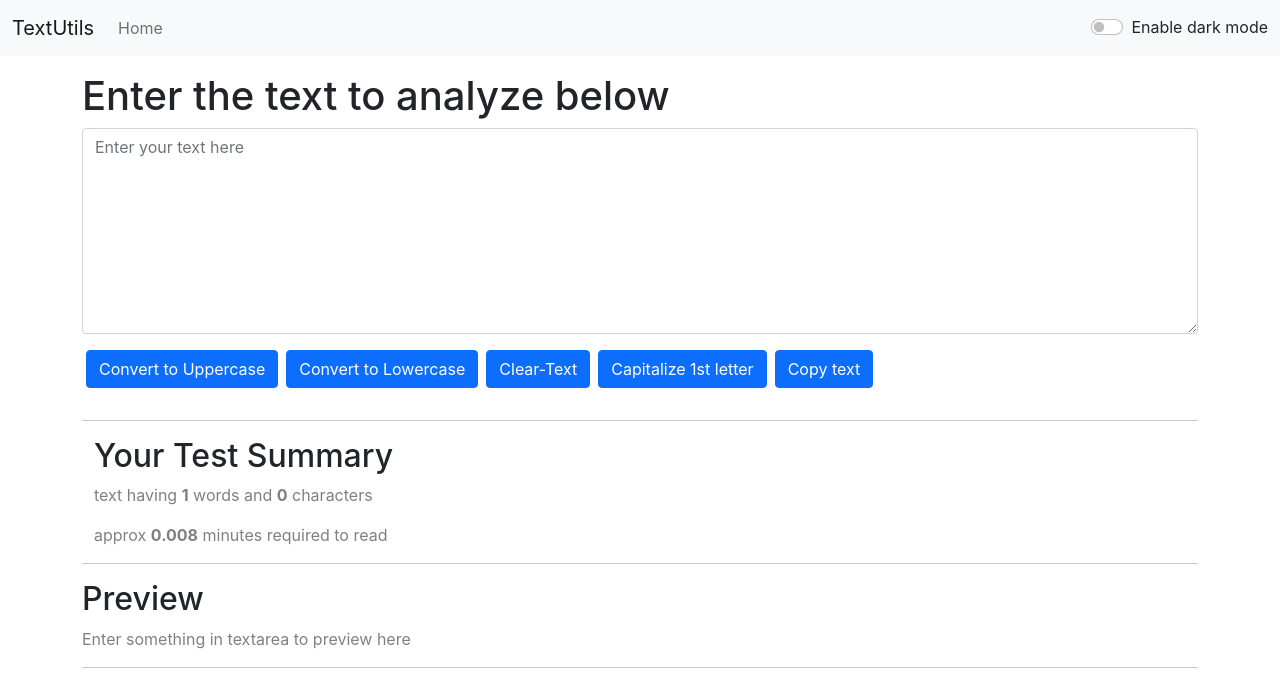
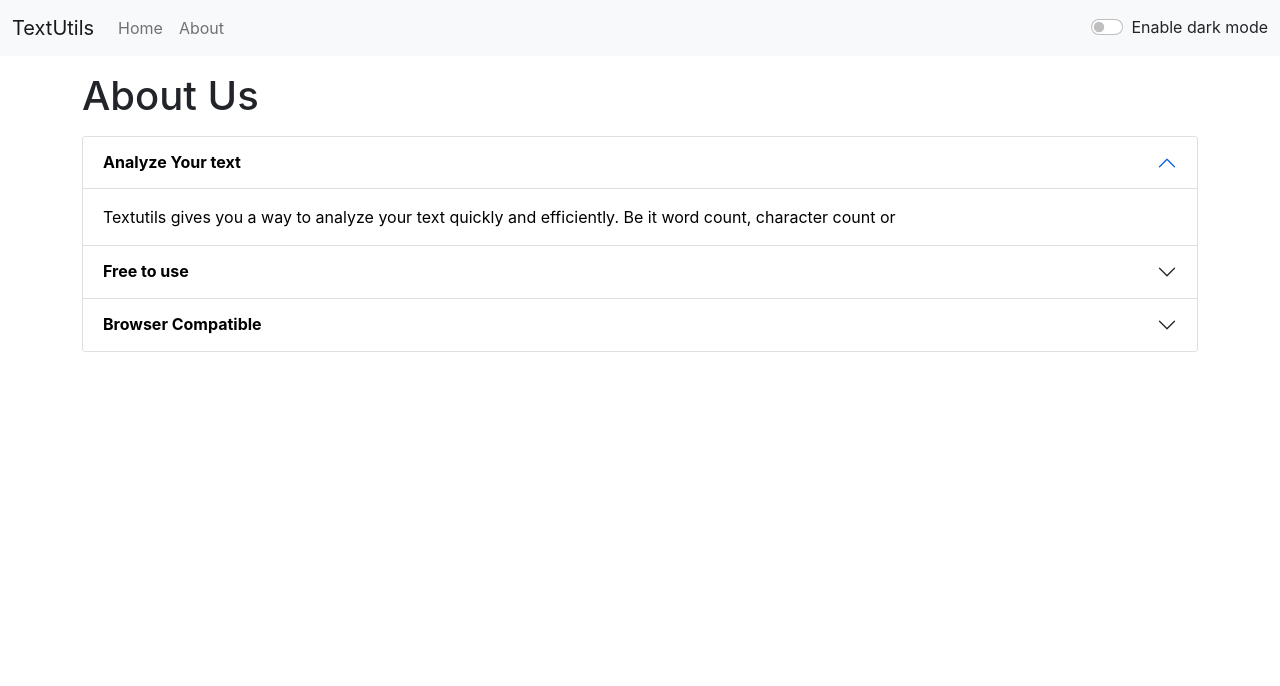
Before and after one commit to dfuseop-exe/textutils, a React (Create React App) app: page /about in a window 1280 px wide. Shown: the top 686 px of the page. Built offline with nearby package versions, Linux system fonts and the light colour scheme.

Commit message:
about tab added

```diff
--- a/src/App.js
+++ b/src/App.js
@@ -1,70 +1,68 @@
 import "./App.css";
-// import About from "./Components/About";
+import About from "./Components/About";
 import Navbar from "./Components/Navbar";
 import Textform from "./Components/Textform";
-import React, { useState } from 'react'
+import React, { useState } from "react";
 import Alert from "./Components/Alert";
-// import {
-//   BrowserRouter as Router,
-//   Switch,
-//   Route
-// } from "react-router-dom";
-
-
+import { BrowserRouter as Router, Switch, Route, Link } from "react-router-dom";
 
 function App() {
   const [mode, setmode] = useState("light");
   const [alert, setalert] = useState(null);
 
-  let showalert = (message ,type)=>{
+  let showalert = (message, type) => {
     setalert({
-      msg : message,
-      type : type
-    })
+      msg: message,
+      type: type,
+    });
 
-    setTimeout( () =>{
-      setalert(null)
-    },1500)
-  }
+    setTimeout(() => {
+      setalert(null);
+    }, 1500);
+  };
 
-  const togglemode = () =>{
-    if(mode === "light"){
+  const togglemode = () => {
+    if (mode === "light") {
       setmode("dark");
-      document.body.style.backgroundColor= "#121212";
-      document.body.style.color="white";
-      showalert("Dark mode is enabled" ,"success");
+      document.body.style.backgroundColor = "#121212";
+      document.body.style.color = "white";
+      showalert("Dark mode is enabled", "success");
+    } else {
+      setmode("light");
+      document.body.style.backgroundColor = "white";
+      document.body.style.color = "black";
+      showalert("Light mode is enabled", "success");
     }
-    else{
-      setmode("light");
-      document.body.style.backgroundColor= "white";
-      document.body.style.color="black";
-      showalert("Light mode is enabled" ,"success");
-    }
-  }
+  };
   return (
     <>
-    {/* <Router> */}
-      <Navbar Navtitle = "TextUtils"
-              abouttext = "About"
-              mode = {mode}
-              togglemode = {togglemode}
-      />
-      <Alert alert={alert}/>
-      <div className="container">
-      <Textform showalert={showalert} heading="Enter the text to analyze below" mode={mode}/>
-      </div>
-{/*<div className="container">
-       <Switch>
-          <Route exact path="/about">
-            <About />
+      <Router>
+        <Navbar
+          Navtitle="TextUtils"
+          abouttext="About"
+          mode={mode}
+          togglemode={togglemode}
+        />
+        <Alert alert={alert} />
+
+
+        <Switch>
+          <Route path="/about">
+            <About togglemode={togglemode} mode={mode}/>
           </Route>
-          <Route exact path="/">
-            <Textform showalert={showalert} heading="Enter the text to analyze below" mode={mode}/>
+          <Route path="/">
+            <div className="container">
+              <Textform
+                showalert={showalert}
+                heading="Enter the text to analyze below"
+                mode={mode}
+              />
+            </div>
           </Route>
         </Switch>
-      </div>
 
-    </Router> */}
+        <div />
+      </Router>
     </>
   );
 }
--- a/src/Components/About.js
+++ b/src/Components/About.js
@@ -1,147 +1,60 @@
-import React, { useState } from "react";
+import React from 'react'
 
-export default function About() {
-  const [darkmodestyle, setdarkmodestyle] = useState({
-    color: "#121212",
-    backgroundColor: "white",
-  });
+export default function About(props) {
 
-  const [BtnText, setBtnText] = useState("Enable dark mode");
-  const togglestyle = () => {
-    if (darkmodestyle.color === "#121212") {
-      setdarkmodestyle({
-        color: "white",
-        backgroundColor: "#121212",
-        //border : "1px solid white"
-      });
-      setBtnText("Enable light mode");
-    } else {
-      setdarkmodestyle({
-        color: "#121212",
-        backgroundColor: "white",
-      });
-      setBtnText("Enable dark mode");
+    // const [myStyle, setMyStyle] = useState({
+    //     color: 'black',
+    //     backgroundColor: 'white'
+    // })
+    let myStyle = {
+        color: props.mode ==='dark'?'white':'black',
+        backgroundColor: props.mode ==='dark'?'#212529':'white'
     }
-  };
+
     return (
-    <>
-      <div className="container" style={darkmodestyle}>
-        <h1 className="my-3">About Us</h1>
-        <div
-          className="accordion"
-          id="accordionExample"
-          style={darkmodestyle}
-
-        >
+        <div className="container">
+            <h1 className="my-3" style={{color: props.mode ==='dark'?'white':'#212529"'}}>About Us</h1>
+            <div className="accordion" id="accordionExample">
                 <div className="accordion-item">
                     <h2 className="accordion-header" id="headingOne">
-              <button
-                className="accordion-button"
-                type="button"
-                data-bs-toggle="collapse"
-                data-bs-target="#collapseOne"
-                aria-expanded="true"
-                aria-controls="collapseOne"
-                style={darkmodestyle}
-              >
-                Accordion Item #1
+                    <button className="accordion-button" type="button" style={myStyle} data-bs-toggle="collapse" data-bs-target="#collapseOne" aria-expanded="true" aria-controls="collapseOne">
+                    <strong>Analyze Your text </strong>
                     </button>
                     </h2>
-            <div
-              id="collapseOne"
-              className="accordion-collapse collapse show"
-              aria-labelledby="headingOne"
-              data-bs-parent="#accordionExample"
-            >
-              <div className="accordion-body" style={darkmodestyle}>
-                <strong>This is the first item's accordion body.</strong> It is
-                shown by default, until the collapse plugin adds the appropriate
-                classNamees that we use to style each element. These classNamees
-                control the overall appearance, as well as the showing and
-                hiding via CSS transitions. You can modify any of this with
-                custom CSS or overriding our default variables. It's also worth
-                noting that just about any HTML can go within the{" "}
-                <code>.accordion-body</code>, though the transition does limit
-                overflow.
+                    <div id="collapseOne" className="accordion-collapse collapse show" aria-labelledby="headingOne" data-bs-parent="#accordionExample">
+                    <div className="accordion-body" style={myStyle}>
+                    Textutils gives you a way to analyze your text quickly and efficiently. Be it word count, character count or
+
                     </div>
                     </div>
                 </div>
                 <div className="accordion-item">
                     <h2 className="accordion-header" id="headingTwo">
-              <button
-                className="accordion-button collapsed"
-                type="button"
-                data-bs-toggle="collapse"
-                data-bs-target="#collapseTwo"
-                aria-expanded="false"
-                aria-controls="collapseTwo"
-                style={darkmodestyle}
-              >
-                Accordion Item #2
+                    <button className="accordion-button collapsed" style={myStyle} type="button" data-bs-toggle="collapse" data-bs-target="#collapseTwo" aria-expanded="false" aria-controls="collapseTwo">
+                    <strong>Free to use </strong>
                     </button>
                     </h2>
-            <div
-              id="collapseTwo"
-              className="accordion-collapse collapse"
-              aria-labelledby="headingTwo"
-              data-bs-parent="#accordionExample"
-            >
-              <div className="accordion-body" style={darkmodestyle}>
-                <strong>This is the second item's accordion body.</strong> It is
-                hidden by default, until the collapse plugin adds the
-                appropriate classNamees that we use to style each element. These
-                classNamees control the overall appearance, as well as the
-                showing and hiding via CSS transitions. You can modify any of
-                this with custom CSS or overriding our default variables. It's
-                also worth noting that just about any HTML can go within the{" "}
-                <code>.accordion-body</code>, though the transition does limit
-                overflow.
+                    <div id="collapseTwo" className="accordion-collapse collapse" aria-labelledby="headingTwo" data-bs-parent="#accordionExample">
+                    <div className="accordion-body" style={myStyle}>
+                    TextUtils is a free character counter tool that provides instant character count & word count statistics for a given text. TextUtils reports the number of words and characters. Thus it is suitable for writing text with word/ character limit.
                     </div>
                     </div>
                 </div>
                 <div className="accordion-item">
                     <h2 className="accordion-header" id="headingThree">
-              <button
-                className="accordion-button collapsed"
-                type="button"
-                data-bs-toggle="collapse"
-                data-bs-target="#collapseThree"
-                aria-expanded="false"
-                aria-controls="collapseThree"
-                style={darkmodestyle}
-              >
-                Accordion Item #3
+                    <button className="accordion-button collapsed" style={myStyle} type="button" data-bs-toggle="collapse" data-bs-target="#collapseThree" aria-expanded="false" aria-controls="collapseThree">
+                    <strong>Browser Compatible </strong>
                     </button>
                     </h2>
-            <div
-              id="collapseThree"
-              className="accordion-collapse collapse"
-              aria-labelledby="headingThree"
-              data-bs-parent="#accordionExample"
-            >
-              <div className="accordion-body" style={darkmodestyle}>
-                <strong>This is the third item's accordion body.</strong> It is
-                hidden by default, until the collapse plugin adds the
-                appropriate classNamees that we use to style each element. These
-                classNamees control the overall appearance, as well as the
-                showing and hiding via CSS transitions. You can modify any of
-                this with custom CSS or overriding our default variables. It's
-                also worth noting that just about any HTML can go within the{" "}
-                <code>.accordion-body</code>, though the transition does limit
-                overflow.
+                    <div id="collapseThree" className="accordion-collapse collapse" aria-labelledby="headingThree" data-bs-parent="#accordionExample">
+                    <div className="accordion-body" style={myStyle}>
+                    This word counter software works in any web browsers such as Chrome, Firefox, Internet Explorer, Safari, Opera. It suits to count characters in facebook, blog, books, excel document, pdf document, essays, etc.
+
                     </div>
                     </div>
                 </div>
             </div>
+
         </div>
-      <div className="container my-3">
-        <button type="button" onClick={togglestyle} class="btn btn-primary ">
-          {BtnText}
-        </button>
-      </div>
-
-
-    </>
-
-  );
+    )
 }
--- a/src/Components/Navbar.js
+++ b/src/Components/Navbar.js
@@ -1,6 +1,7 @@
 import React from "react";
 import PropTypes from "prop-types";
-// import { a } from "react-router-dom";
+ import { Link } from "react-router-dom";
+
 
 export default function Navbar(props) {
   return (
@@ -8,9 +9,9 @@ export default function Navbar(props) {
       className={`navbar navbar-expand-lg navbar-${props.mode} bg-${props.mode}`}
     >
       <div className="container-fluid">
-        <a className="navbar-brand" href="#">
+        <Link className="navbar-brand" to="/">
           {props.Navtitle}
-        </a>
+        </Link>
         <button
           className="navbar-toggler"
           type="button"
@@ -25,9 +26,14 @@ export default function Navbar(props) {
         <div className="collapse navbar-collapse" id="navbarSupportedContent">
           <ul className="navbar-nav me-auto mb-2 mb-lg-0">
             <li class="nav-item active">
-              <a class="nav-link" href="#">
+              <Link class="nav-link" to="/">
                 Home
-              </a>
+              </Link>
+            </li>
+            <li class="nav-item active">
+              <Link class="nav-link" to="about">
+                About
+              </Link>
             </li>
           </ul>
           <form className="d-flex">
--- a/src/Components/Textform.js
+++ b/src/Components/Textform.js
@@ -24,6 +24,12 @@ export default function Textform(props) {
   let Handleonchange = (event) => {
       settext(event.target.value)
   }
+
+  const handleExtraSpaces = () => {
+    let newText = text.split(/[ ]+/);
+    settext(newText.join(" "));
+    props.showalert("Extra spaces removed!", "success");
+}
 
   // to capitalize the first character of any string
   const capitalize = () => {
@@ -54,20 +60,23 @@ export default function Textform(props) {
         style={{backgroundColor : props.mode ==="light" ?"white":"#212529" , color : props.mode ==="light" ?"black":"white"}}
       ></textarea>
 
-      <button className="btn btn-primary my-3 mx-1" onClick={HandleUpclick}>
+      <button className="btn btn-primary my-2 mx-1" onClick={HandleUpclick}>
         Convert to Uppercase
       </button>
-      <button type="button" className="btn btn-primary mx-1" onClick={HandleDwclick}>
+      <button type="button" className="btn btn-primary mx-1 my-2" width="100vw" onClick={HandleDwclick}>
       Convert to Lowercase
       </button>
-      <button type="button" className="btn btn-primary mx-1" onClick={HandleClearclick}>
+      <button type="button" className="btn btn-primary mx-1 my-2" onClick={HandleClearclick}>
       Clear-Text
       </button>
-      <button type="button" className="btn btn-primary mx-1" onClick={capitalize}>
+      <button type="button" className="btn btn-primary mx-1 my-2" onClick={capitalize}>
       Capitalize 1st letter
       </button>
       <button type="button" className="btn btn-primary mx-1 my-2" onClick={Handlecopy}>
       Copy text
+      </button>
+      <button type="button" className="btn btn-primary mx-1 my-2" onClick={handleExtraSpaces}>
+      Remove space
       </button>
 
     </div>
```
Lines whose indentation alone changed are shown as unchanged.
